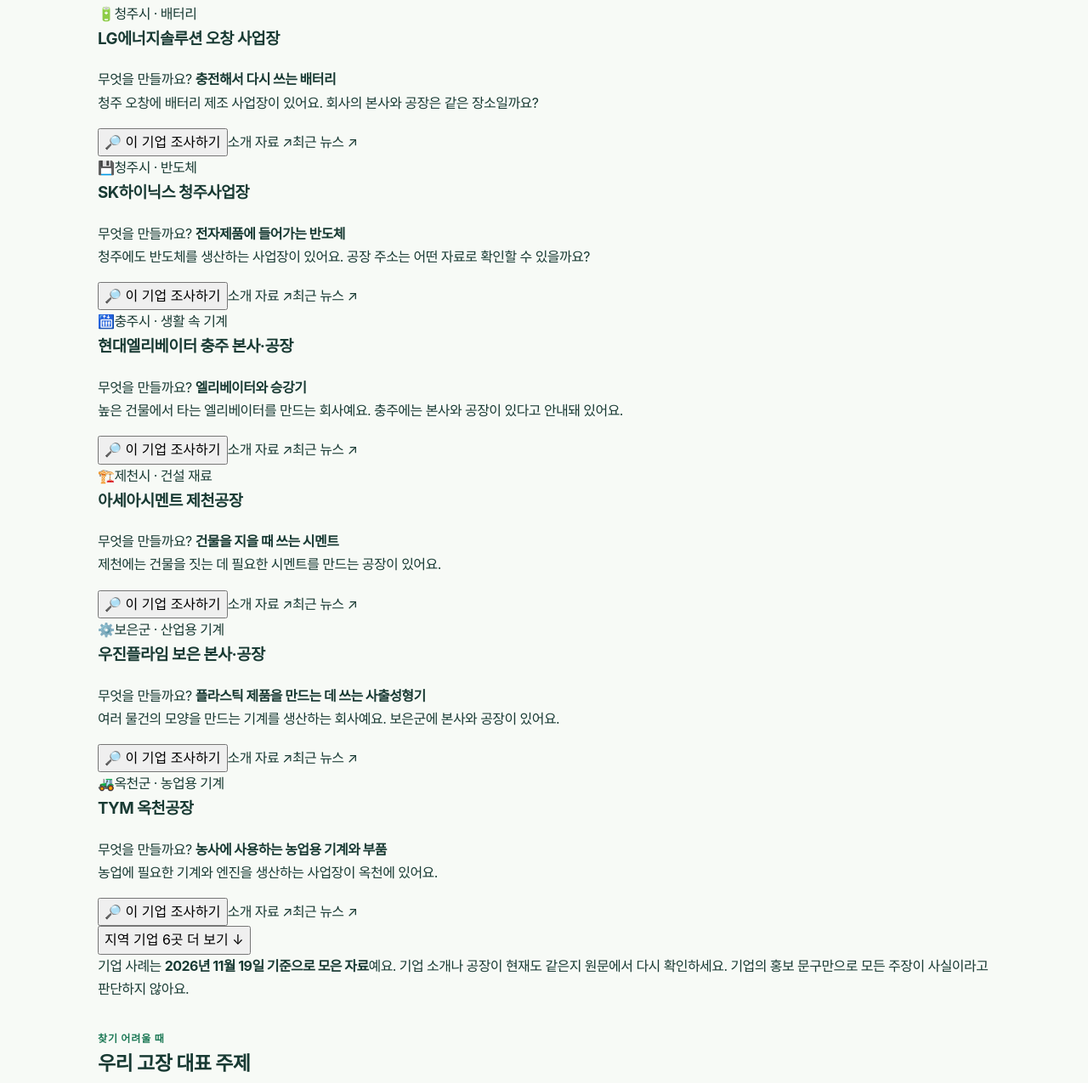
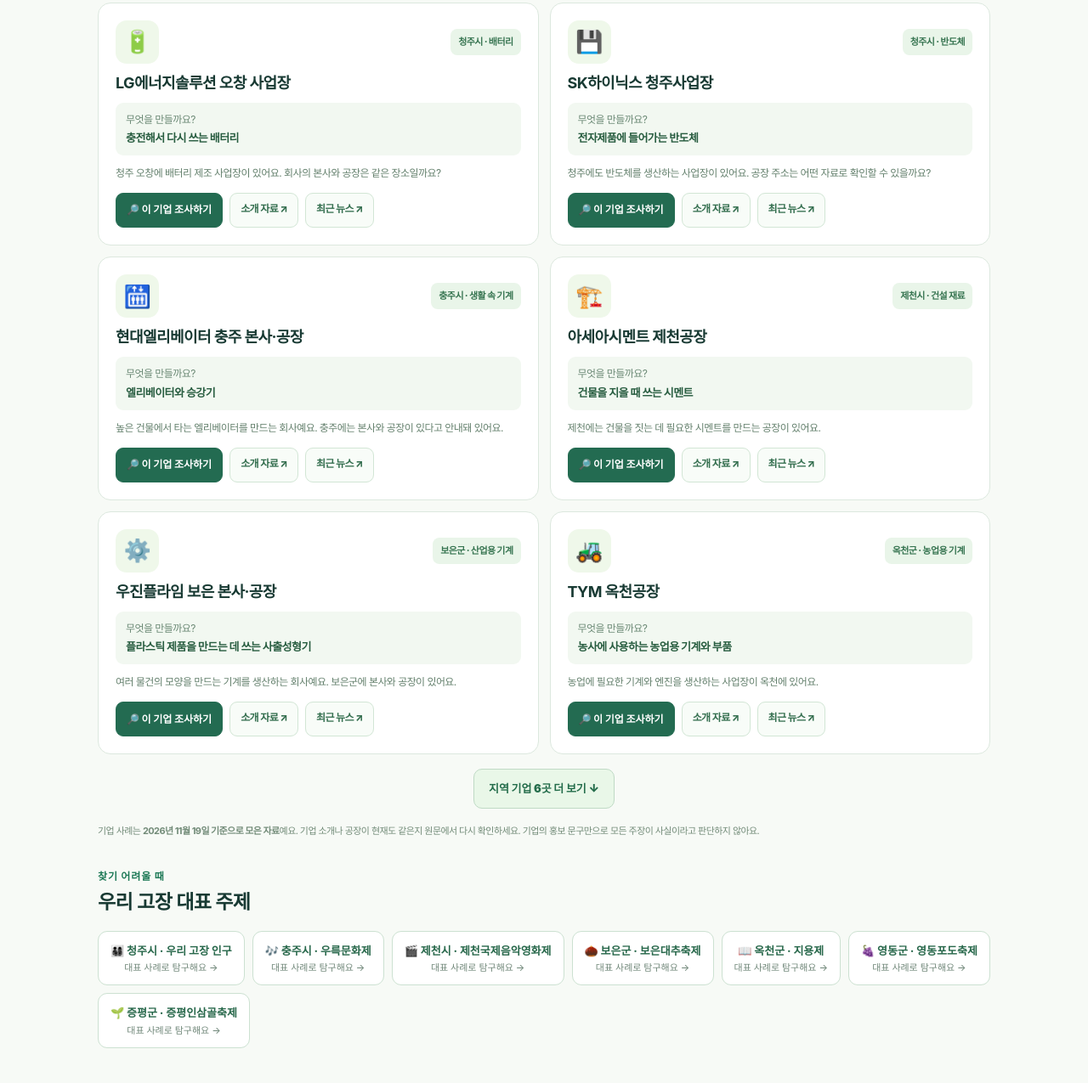
Before and after one commit to pace33/vibe-coding-math-presentation, a website: page local-check/student/index.html in a window 1280 px wide. Shown: the part 1373-2648 px from the top of the page at 85% size. Drawn offline with Linux system fonts and the light colour scheme.

Commit message:
Style elementary regional-industry company cards and source actions

```diff
--- a/local-check/student/style.css
+++ b/local-check/student/style.css
@@ -55,3 +55,24 @@ footer{display:flex;justify-content:space-between;gap:15px;border-top:1px solid
 .unverified-link{font-size:12px;color:#809585}
 @media(max-width:680px){.header-board{font-size:11px;padding:10px 12px;max-width:46%;white-space:normal}.brand{font-size:15px}.board-heading{display:block}.board-heading .btn{margin-top:12px;font-size:12px}.board-grid{grid-template-columns:1fr}.board-card{padding:17px}.board-privacy{padding:12px;font-size:12px}}
 @media print{.header-board,#board,#shared,.board-privacy{display:none!important}}
+
+/* Our regional enterprises: lightweight student industry discovery cards. */
+.business-section{margin-top:33px}
+.business-list{display:grid;grid-template-columns:repeat(2,minmax(0,1fr));gap:13px}
+.business-card{border:1px solid #dce8de;background:#fff;border-radius:15px;padding:20px;display:flex;flex-direction:column;gap:10px;min-width:0}
+.business-card h3{font-size:18px;margin:0;line-height:1.45}
+.business-card p{font-size:12px;line-height:1.75;color:#64806d;flex:1;margin:0}
+.business-meta{display:flex;align-items:center;justify-content:space-between;gap:10px}
+.business-emoji{font-size:26px;width:51px;height:51px;display:grid;place-items:center;background:#eff8ea;border-radius:13px}
+.business-tag{font-size:11px;font-weight:850;color:#367450;background:#e9f5e9;padding:6px 9px;border-radius:8px}
+.business-product{font-size:12px;color:#6b8975;background:#f2f8f1;border-radius:9px;padding:10px 12px}
+.business-product b{display:block;color:#285d40;font-size:13px}
+.business-buttons{display:flex;align-items:center;gap:8px;flex-wrap:wrap;margin-top:3px}
+.business-buttons button,.business-buttons a{font-size:12px;line-height:1.4;border-radius:9px;padding:10px 12px;min-height:41px;font-weight:850}
+.business-buttons button{border:1px solid #236b51;background:#236b51;color:#fff;cursor:pointer}
+.business-buttons a{border:1px solid #d2e6d5;color:#336e4e;background:#f8fcf8}
+.business-buttons button:hover{background:#14583e}
+.more-businesses{display:block;margin:17px auto;border:1px solid #bfdac5;background:#e9f7e8;border-radius:10px;color:#246d4b;font-size:13px;font-weight:900;padding:11px 17px}
+.business-note{margin:15px 0 0;font-size:11px;color:#728b78;line-height:1.7}
+@media(max-width:680px){.business-list{grid-template-columns:1fr}.business-card{padding:17px}}
+@media print{.business-section{display:none!important}}
```
